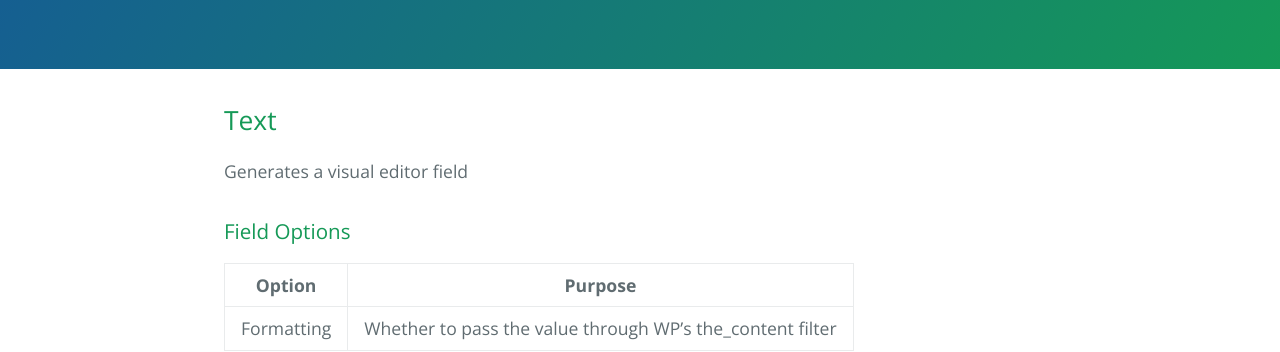
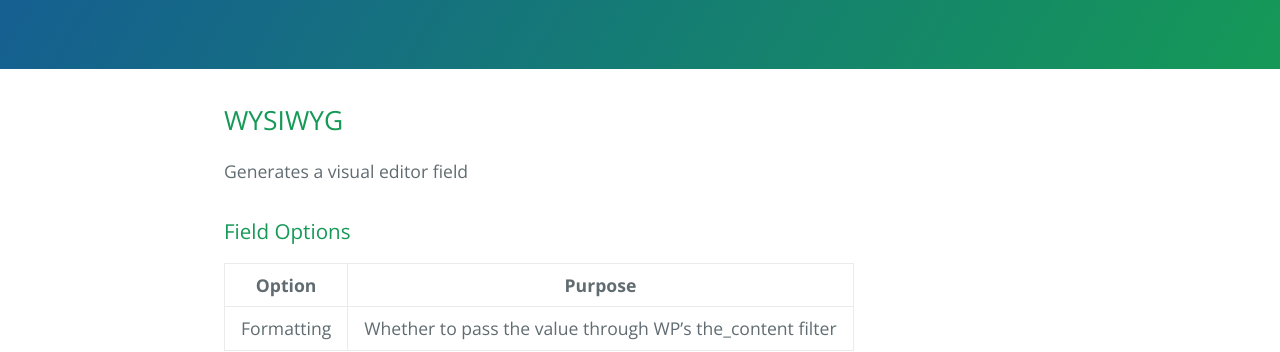
Before and after one commit to mgibbs189/custom-field-suite, a Jekyll site: the page built from field-types/wysiwyg.md, in a window 1280 px wide. Shown: the part 314-666 px from the top of the page. Built offline with Jekyll 4.4.1, drawn with Linux system fonts in a browser that asks for light colours.

Commit message:
Update wysiwyg.md

```diff
--- a/field-types/wysiwyg.md
+++ b/field-types/wysiwyg.md
@@ -3,7 +3,7 @@ layout: default
 title: WYSIWYG field
 ---
 
-## Text
+## WYSIWYG
 
 Generates a visual editor field
 
```
